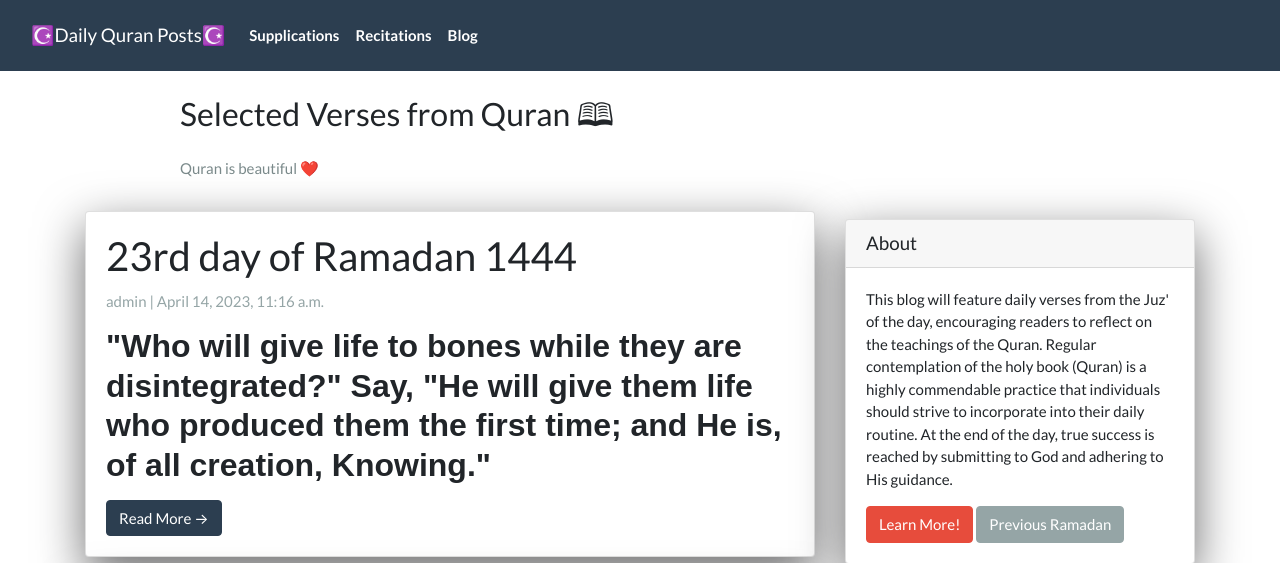
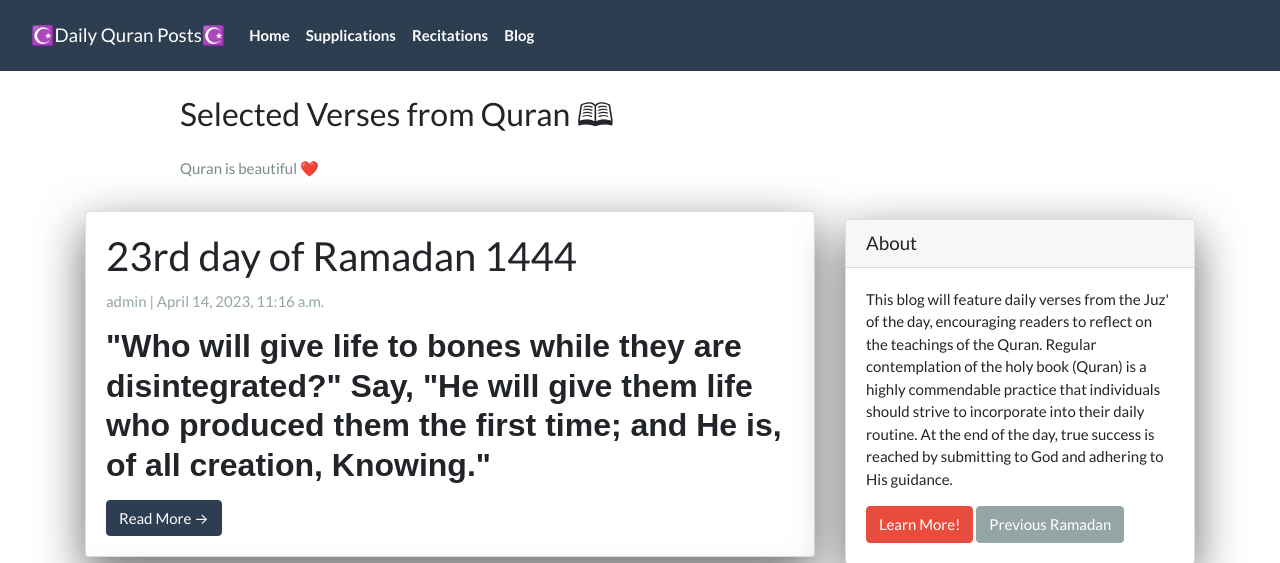
Before and after one commit to Redwa/QuranBlog, a Django app: page / in a window 1280 px wide. Shown: the top 563 px of the page. Run offline with Django 3.2, Linux system fonts and the light colour scheme; data comes from the database, SQL or seed files in the repository; some libraries are stand-ins or nearby versions.

Commit message:
Add Home to the menu

```diff
--- a/App/templates/base.html
+++ b/App/templates/base.html
@@ -50,6 +50,9 @@
       <div class="collapse navbar-collapse" id="navbarResponsive">
         <ul class="navbar-nav ms-auto mb-2 mb-lg-0">
           <li class="nav-item text-black">
+            <a class="nav-link text-black font-weight-bold" href="{% url 'home' %}">Home</a>
+          </li>
+          <li class="nav-item text-black">
             <a class="nav-link text-black font-weight-bold" href="{% url 'supplications' %}">Supplications</a>
           </li>
           <li class="nav-item text-black">
```
